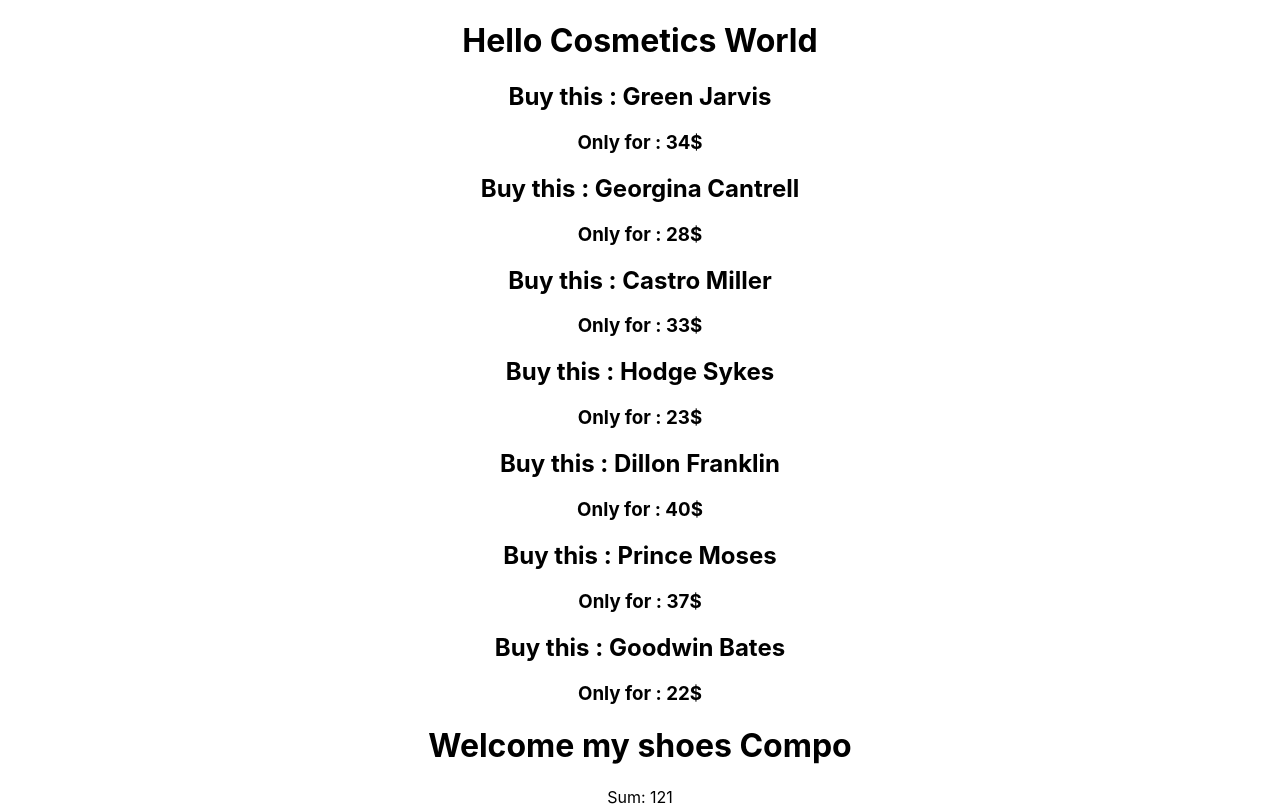
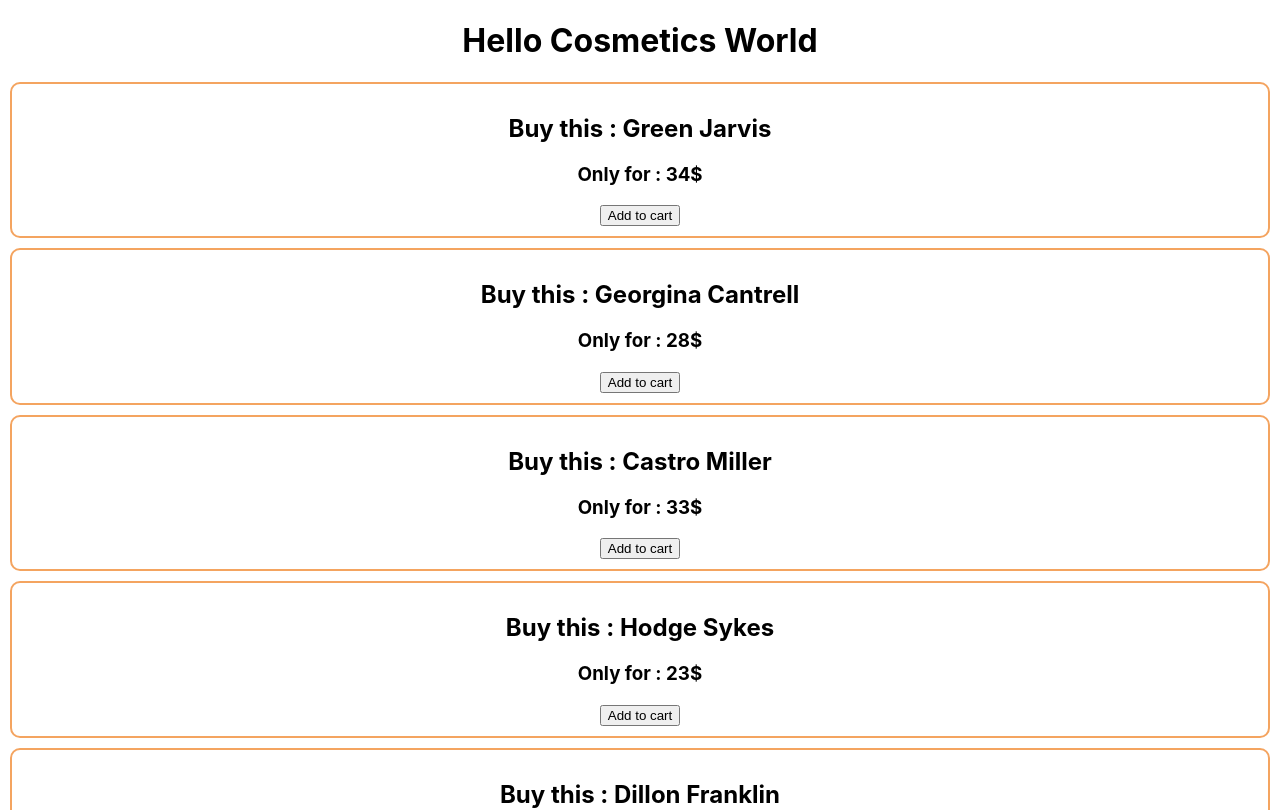
Before and after one commit to Farvez999/react-storage-and-handler, a React (Create React App) app: page / in a window 1280 px wide. Shown: the top 810 px of the page. Built offline with nearby package versions, Linux system fonts and the light colour scheme.

Commit message:
Careate Event handler with parameters

```diff
--- /dev/null
+++ b/src/Cosmetic/Cosmetic.css
@@ -0,0 +1,6 @@
+.product {
+    border: 2px solid sandybrown;
+    margin: 10px;
+    padding: 10px;
+    border-radius: 10px;
+}
--- a/src/Cosmetic/Cosmetic.js
+++ b/src/Cosmetic/Cosmetic.js
@@ -1,11 +1,17 @@
 import React from 'react';
+import './Cosmetic.css'
 
 const Cosmetic = (props) => {
-    const { name, price } = props.cosmetic;
+    const { id, name, price } = props.cosmetic;
+
+    const addToCart = (id) => {
+        console.log('item added', id)
+    }
     return (
-        <div>
+        <div className='product'>
             <h2>Buy this : {name}</h2>
             <h3>Only for : {price}$</h3>
+            <button onClick={() => addToCart(id)}>Add to cart</button>
         </div>
     );
 };
```
